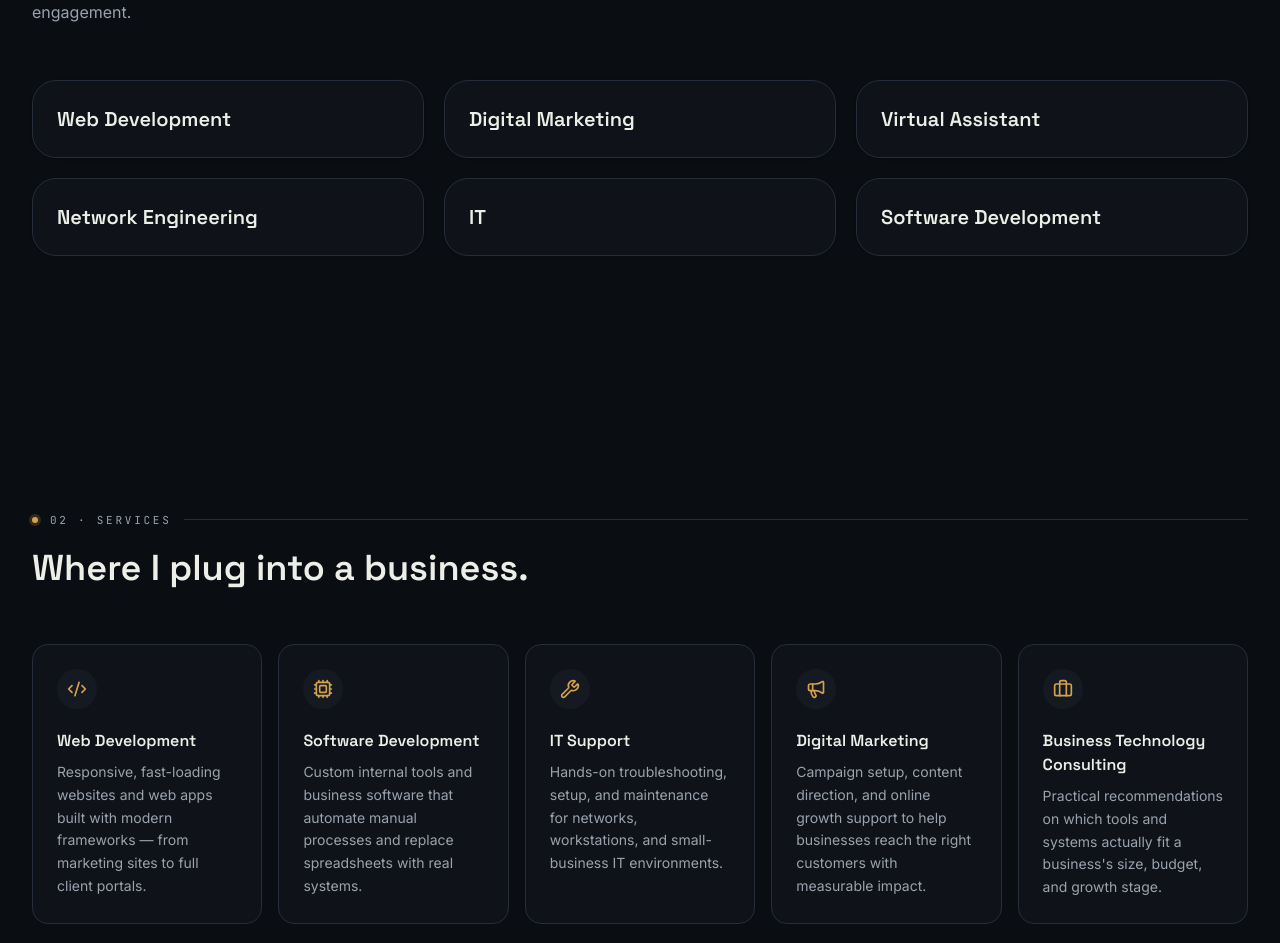
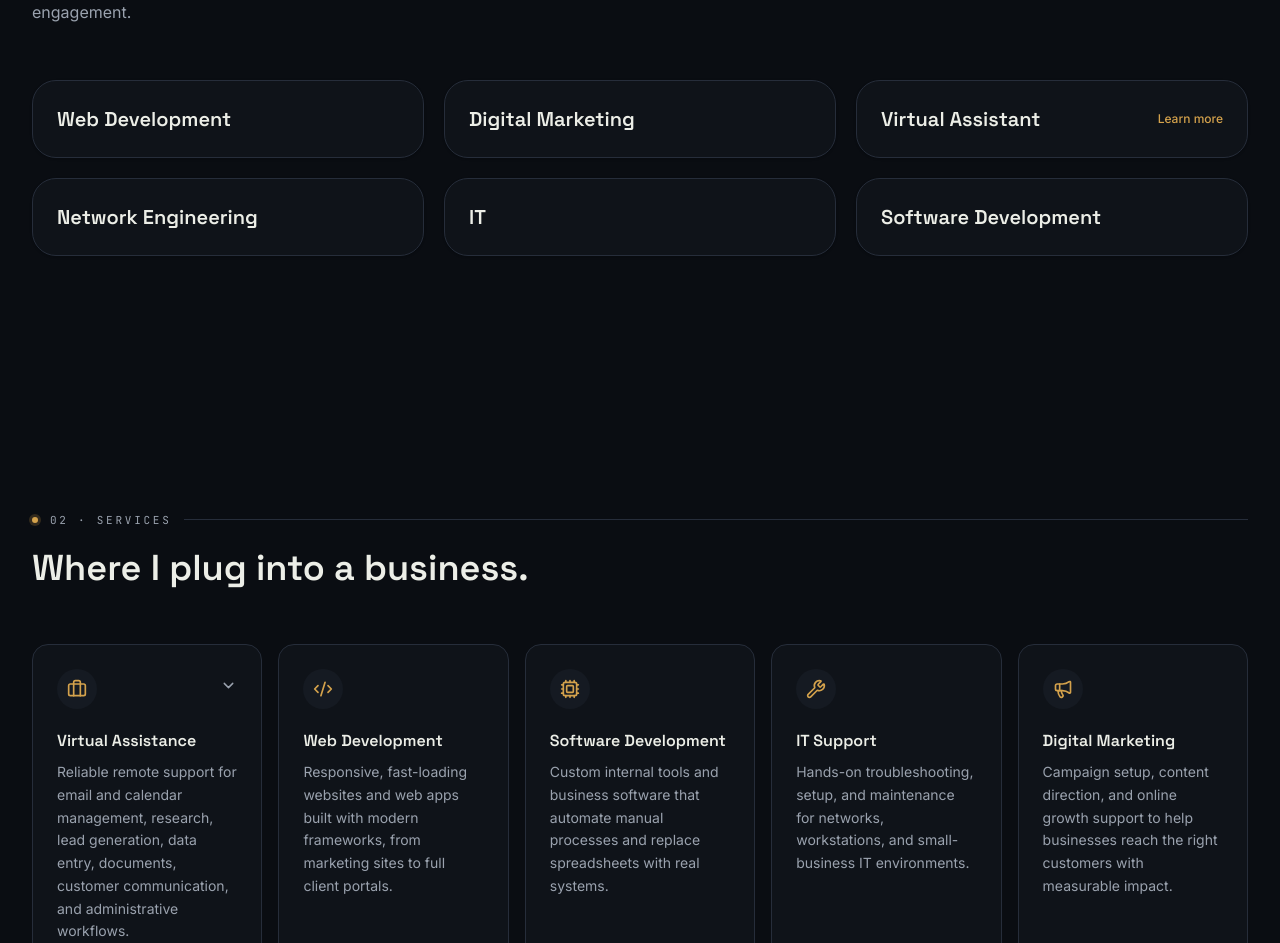
Before and after one commit to Jado250/my-portfolio, a Next.js app: page / in a window 1280 px wide. Shown: the part 1009-1952 px from the top of the page. Built offline with nearby package versions, Linux system fonts and the light colour scheme.

Commit message:
pdf cv and portfolio content changed

```diff
--- a/src/app/api/contact/route.ts
+++ b/src/app/api/contact/route.ts
@@ -15,7 +15,7 @@ export async function POST(req: Request) {
     if (!smtpHost || !smtpPort || !smtpUser || !smtpPass) {
       // In development, optionally simulate success so the UI still works.
       if (process.env.NODE_ENV !== "production") {
-        console.warn("SMTP not configured — simulating contact send (dev mode).");
+        console.warn("SMTP not configured, simulating contact send (dev mode).");
         return NextResponse.json({ ok: true });
       }
 
@@ -74,14 +74,14 @@ export async function POST(req: Request) {
       <p><strong>Subject:</strong> ${subject}</p>
       <hr />
       <div>${message.replace(/\n/g, "<br />")}</div>
-      <p>— Jean de Dieu KWIZERA</p>
+      <p>Jean de Dieu KWIZERA</p>
     `;
 
     await transporter.sendMail({
       from: toAddress,
       to: email,
       subject: `Copy of your message to ${toAddress}`,
-      text: `Hi ${name},\n\nThanks for your message. I have received your contact request and will reply as soon as possible.\n\nYour submission details:\nName: ${name}\nEmail: ${email}\nSubject: ${subject}\n\n${message}\n\n— Jean de Dieu KWIZERA`,
+      text: `Hi ${name},\n\nThanks for your message. I have received your contact request and will reply as soon as possible.\n\nYour submission details:\nName: ${name}\nEmail: ${email}\nSubject: ${subject}\n\n${message}\n\nJean de Dieu KWIZERA`,
       html: confirmationHtml,
     });
 
--- a/src/components/Contact.tsx
+++ b/src/components/Contact.tsx
@@ -228,7 +228,7 @@ export default function Contact() {
             <div aria-live="polite" className="mt-4">
               {status === "success" && (
                 <p className="flex items-center gap-2 text-sm text-green-500">
-                  <CheckCircle2 size={16} /> Message sent — thank you! I&apos;ll
+                  <CheckCircle2 size={16} /> Message sent, thank you! I&apos;ll
                   get back to you soon.
                 </p>
               )}
--- a/src/components/Footer.tsx
+++ b/src/components/Footer.tsx
@@ -9,7 +9,7 @@ export default function Footer() {
       <div className="mx-auto max-w-7xl px-5 sm:px-8 flex flex-col sm:flex-row items-center justify-between gap-4">
         <div className="flex items-center gap-2 font-mono text-xs text-text-faint">
           <span className="node-dot" />
-          Jean de Dieu KWIZERA — © {new Date().getFullYear()}
+          Jean de Dieu KWIZERA | © {new Date().getFullYear()}
         </div>
 
         <div className="flex items-center gap-4">
--- a/src/components/Hero.tsx
+++ b/src/components/Hero.tsx
@@ -36,10 +36,11 @@ export default function Hero() {
                     <p className="text-lg text-text-muted">👋 Hi, I'm</p>
                     <h1 className="font-display text-[clamp(1.9rem,5vw,3rem)] leading-[1.02] text-text">Jean de Dieu KWIZERA</h1>
                     <p className="text-sm sm:text-base text-text-muted font-medium">Full-Stack Developer & IT Solutions Engineer</p>
+                    <p className="mt-2 text-sm sm:text-base font-semibold text-gold">Virtual Assistant | IT Support & Digital Operations</p>
                   </motion.div>
 
                   <motion.p initial={{ opacity: 0, y: 10 }} animate={{ opacity: 1, y: 0 }} transition={{ duration: 0.55, delay: 0.18 }} className="mt-2 text-sm sm:text-base text-text-muted max-w-lg sm:max-w-xl">
-                    I build fast, scalable websites, software systems, and digital solutions that help businesses grow through modern technology.
+                    I build fast, scalable websites and software systems, and I help remote teams stay organized through dependable virtual assistance, IT support, and modern digital operations.
                   </motion.p>
 
                   <div className="lg:hidden pt-6">
@@ -53,6 +54,7 @@ export default function Hero() {
                       "Node.js",
                       "TypeScript",
                       "MySQL",
+                      "Git & GitHub",
                     ].map((t) => (
                       <li key={t} className="tech-badge bg-bg-panel-2 border border-white/8 px-3 py-1 rounded-full text-xs text-text-muted hover:border-gold/40 transition">
                         {t}
--- a/src/components/Projects.tsx
+++ b/src/components/Projects.tsx
@@ -92,7 +92,7 @@ export default function Projects() {
                     {project.description}
                   </p>
                   <p className="text-xs text-text-faint leading-relaxed mb-6">
-                    <span className="text-gold font-mono">Problem — </span>
+                    <span className="text-gold font-mono">Problem: </span>
                     {project.problem}
                   </p>
 
--- a/src/components/Services.tsx
+++ b/src/components/Services.tsx
@@ -1,9 +1,11 @@
 "use client";
 
+import { useState } from "react";
 import { motion } from "framer-motion";
 import {
   Code2,
   Cpu,
+  ChevronDown,
   Wrench,
   Megaphone,
   Briefcase,
@@ -13,6 +15,8 @@ import AnimatedCounter from "./AnimatedCounter";
 import { services } from "@/data/services";
 
 const ICONS: Record<string, React.ReactNode> = {
+  "virtual-assistance": <Briefcase size={20} />,
+  "digital-operations": <Cpu size={20} />,
   "web-development": <Code2 size={20} />,
   "software-development": <Cpu size={20} />,
   "it-support": <Wrench size={20} />,
@@ -28,6 +32,8 @@ const STATS = [
 ];
 
 export default function Services() {
+  const [isVirtualAssistantOpen, setIsVirtualAssistantOpen] = useState(false);
+
   return (
     <section id="services" className="relative py-24 sm:py-32">
       <div className="mx-auto max-w-7xl px-5 sm:px-8">
@@ -53,6 +59,50 @@ export default function Services() {
               transition={{ duration: 0.5, delay: i * 0.07 }}
               className="lg:col-span-1 rounded-2xl border border-border bg-bg-panel p-6 hover:border-gold/40 transition-colors"
             >
+              {service.id === "virtual-assistance" ? (
+                <button
+                  type="button"
+                  aria-expanded={isVirtualAssistantOpen}
+                  onClick={() => setIsVirtualAssistantOpen((open) => !open)}
+                  className="w-full text-left"
+                >
+                  <div className="flex items-start justify-between gap-3">
+                    <div className="h-10 w-10 rounded-full bg-bg-panel-2 flex items-center justify-center text-gold mb-5">
+                      {ICONS[service.id]}
+                    </div>
+                    <ChevronDown
+                      size={17}
+                      className={`mt-2 text-text-muted transition-transform ${isVirtualAssistantOpen ? "rotate-180" : ""}`}
+                    />
+                  </div>
+                  <h3 className="font-display font-semibold text-base mb-2">
+                    {service.title}
+                  </h3>
+                  <p className="text-sm text-text-muted leading-relaxed">
+                    {service.description}
+                  </p>
+                  {isVirtualAssistantOpen && (
+                    <ul className="mt-4 space-y-2 border-t border-border pt-4 text-xs text-text-muted">
+                      {[
+                        "Email & Calendar Management",
+                        "Online Research & Lead Generation",
+                        "Data Entry, Excel & Google Sheets",
+                        "Customer Support & CRM",
+                        "Document & File Management",
+                        "AI Tools & Workflow Automation",
+                        "Travel Arrangements & Booking",
+                        "Administrative Support",
+                      ].map((item) => (
+                        <li key={item} className="flex gap-2">
+                          <span className="text-gold">+</span>
+                          <span>{item}</span>
+                        </li>
+                      ))}
+                    </ul>
+                  )}
+                </button>
+              ) : (
+                <>
                   <div className="h-10 w-10 rounded-full bg-bg-panel-2 flex items-center justify-center text-gold mb-5">
                     {ICONS[service.id]}
                   </div>
@@ -62,6 +112,8 @@ export default function Services() {
                   <p className="text-sm text-text-muted leading-relaxed">
                     {service.description}
                   </p>
+                </>
+              )}
             </motion.div>
           ))}
         </div>
--- a/src/components/Skills.tsx
+++ b/src/components/Skills.tsx
@@ -1,10 +1,13 @@
 "use client";
 
+import { useState } from "react";
 import { motion } from "framer-motion";
 import SectionEyebrow from "./SectionEyebrow";
-import { skills } from "@/data/skills";
+import { skills, virtualAssistantSkills } from "@/data/skills";
 
 export default function Skills() {
+  const [isVirtualAssistantOpen, setIsVirtualAssistantOpen] = useState(false);
+
   return (
     <section id="skills" className="relative py-24 sm:py-32">
       <div className="mx-auto max-w-7xl px-5 sm:px-8">
@@ -35,18 +38,47 @@ export default function Skills() {
           whileInView={{ opacity: 1, y: 0 }}
           viewport={{ once: true, margin: "-60px" }}
           transition={{ duration: 0.6, delay: 0.15 }}
-          className="mt-14 grid grid-cols-1 sm:grid-cols-2 lg:grid-cols-3 gap-5"
+          className="mt-14 grid grid-cols-1 items-start sm:grid-cols-2 lg:grid-cols-3 gap-5"
         >
-          {skills.map((skill) => (
+          {skills.map((skill) =>
+            skill === "Virtual Assistant" ? (
+              <button
+                key={skill}
+                type="button"
+                aria-expanded={isVirtualAssistantOpen}
+                onClick={() => setIsVirtualAssistantOpen((open) => !open)}
+                className="cursor-pointer rounded-3xl border border-border bg-bg-panel p-6 text-left shadow-sm transition-all hover:-translate-y-1 hover:border-gold/40"
+              >
+                <div className="flex items-center justify-between gap-4">
+                  <p className="font-display text-xl font-semibold text-text">
+                    {skill}
+                  </p>
+                  <span className="shrink-0 text-xs font-medium text-gold">
+                    {isVirtualAssistantOpen ? "Show less" : "Learn more"}
+                  </span>
+                </div>
+                {isVirtualAssistantOpen && (
+                  <ul className="mt-5 space-y-2 border-t border-border pt-4 text-sm text-text-muted">
+                    {virtualAssistantSkills.map((item) => (
+                      <li key={item} className="flex gap-2">
+                        <span className="text-gold">+</span>
+                        <span>{item}</span>
+                      </li>
+                    ))}
+                  </ul>
+                )}
+              </button>
+            ) : (
               <div
                 key={skill}
-              className="rounded-3xl border border-border bg-bg-panel p-6 shadow-sm transition-all hover:-translate-y-1 hover:border-gold/40"
+                className="cursor-default rounded-3xl border border-border bg-bg-panel p-6 shadow-sm"
               >
                 <p className="font-display text-xl font-semibold text-text">
                   {skill}
                 </p>
               </div>
-          ))}
+            )
+          )}
         </motion.div>
       </div>
     </section>
--- a/src/components/Testimonials.tsx
+++ b/src/components/Testimonials.tsx
@@ -29,7 +29,7 @@ export default function Testimonials() {
         >
           <Quote className="text-gold/40" size={36} strokeWidth={1.5} />
           <blockquote className="mt-6 font-display text-xl sm:text-2xl leading-snug text-balance text-text">
-            Jean de Dieu approached our website with real professionalism —
+            Jean de Dieu approached our website with real professionalism.
             technically sound, creative in how he solved problems, and
             reliable through every stage of the project. He delivered a
             high-quality result we were genuinely proud to launch, and we
--- a/src/data/experience.ts
+++ b/src/data/experience.ts
@@ -11,7 +11,7 @@ export interface ExperienceEntry {
 export const experience: ExperienceEntry[] = [
   {
     id: "iprc",
-    period: "2025 — Present",
+    period: "2025 to Present",
     title: "Information Technology Student, A1",
     org: "IPRC",
     type: "education",
@@ -26,7 +26,7 @@ export const experience: ExperienceEntry[] = [
     org: "Independent Project",
     type: "work",
     description:
-      "Designed and built a full ordering flow — customer menu, kitchen queue, and admin dashboard — on React, Node.js, Express.js, and MySQL.",
+      "Designed and built a full ordering flow with a customer menu, kitchen queue, and admin dashboard using React, Node.js, Express.js, and MySQL.",
     tags: ["Full-Stack Development", "REST API Development", "UI/UX Design"],
   },
   {
--- a/src/data/services.ts
+++ b/src/data/services.ts
@@ -6,10 +6,16 @@ export interface Service {
 
 export const services: Service[] = [
   {
+    id: "virtual-assistance",
+    title: "Virtual Assistance",
+    description:
+      "Reliable remote support for email and calendar management, research, lead generation, data entry, documents, customer communication, and administrative workflows.",
+  },
+  {
     id: "web-development",
     title: "Web Development",
     description:
-      "Responsive, fast-loading websites and web apps built with modern frameworks — from marketing sites to full client portals.",
+      "Responsive, fast-loading websites and web apps built with modern frameworks, from marketing sites to full client portals.",
   },
   {
     id: "software-development",
@@ -29,10 +35,4 @@ export const services: Service[] = [
     description:
       "Campaign setup, content direction, and online growth support to help businesses reach the right customers with measurable impact.",
   },
-  {
-    id: "business-tech-consulting",
-    title: "Business Technology Consulting",
-    description:
-      "Practical recommendations on which tools and systems actually fit a business's size, budget, and growth stage.",
-  },
 ];
--- a/src/data/skills.ts
+++ b/src/data/skills.ts
@@ -6,3 +6,14 @@ export const skills = [
   "IT",
   "Software Development",
 ];
+
+export const virtualAssistantSkills = [
+  "Email & Calendar Management",
+  "Customer Support & CRM",
+  "Travel Arrangements & Booking",
+  "Online Research & Lead Generation",
+  "Document & File Management",
+  "Administrative Support",
+  "Data Entry, Excel & Google Sheets",
+  "AI Tools & Workflow Automation",
+];
```
Also changed, not shown: src/app/layout.tsx (+7 -7 lines), 1 other file (tests, documents, lock files or other folders). Lines whose indentation alone changed are shown as unchanged.
